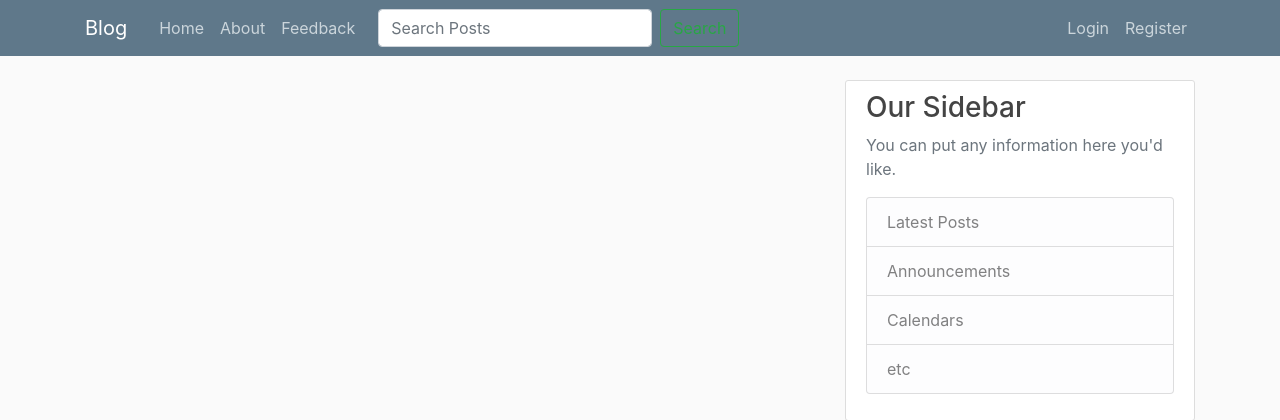
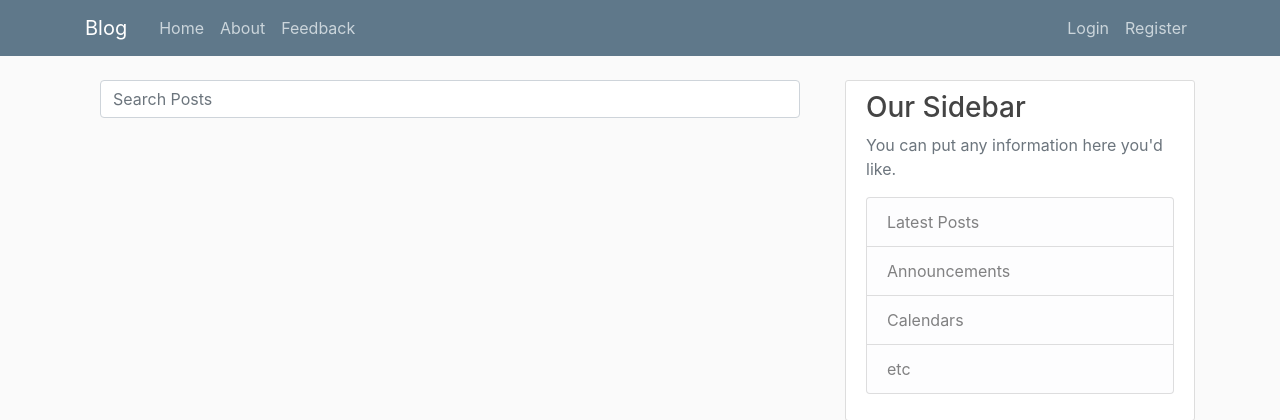
Before and after one commit to gup-abhi/django_project, a Django app: page / in a window 1280 px wide. Shown: the top 420 px of the page. Run offline with Django 3.2, Linux system fonts and the light colour scheme; data that the repository does not hold is empty; some libraries are stand-ins or nearby versions.

Commit message:
Search bar added to Home page

```diff
--- a/blog/templates/blog/base.html
+++ b/blog/templates/blog/base.html
@@ -31,12 +31,6 @@
                     <a class="nav-item nav-link" href="{% url 'blog-home' %}">Home</a>
                     <a class="nav-item nav-link" href="{% url 'blog-about' %}">About</a>
                     <a class="nav-item nav-link" href="{% url 'contact_us' %}">Feedback</a>
-                    <div class="container">
-                        <form class="form-inline my-2 my-lg-0">
-                            <input class="form-control mr-sm-2" action="{% url 'blog-home' %}" method="GET" type="search" placeholder="Search Posts" aria-label="Search" name="q">
-                            <button class="btn btn-outline-success my-2 my-sm-0" type="submit">Search</button>
-                        </form>
-                    </div>
                 </div>
                 <!-- Navbar Right Side -->
                 <div class="navbar-nav">
--- a/blog/templates/blog/home.html
+++ b/blog/templates/blog/home.html
@@ -1,5 +1,11 @@
 {% extends 'blog/base.html' %}
 {% block content %}
+<div class="container" id="search">
+    <form class="form-group">
+        <input class="form-control" action="{% url 'blog-home' %}" method="GET" type="search"
+               placeholder="Search Posts" aria-label="Search" name="q">
+    </form>
+</div>
 {% for post in posts %}
 <article class="media content-section">
     <img src="{{ post.author.profile.image.url }}" class="rounded-circle article-img">
```
